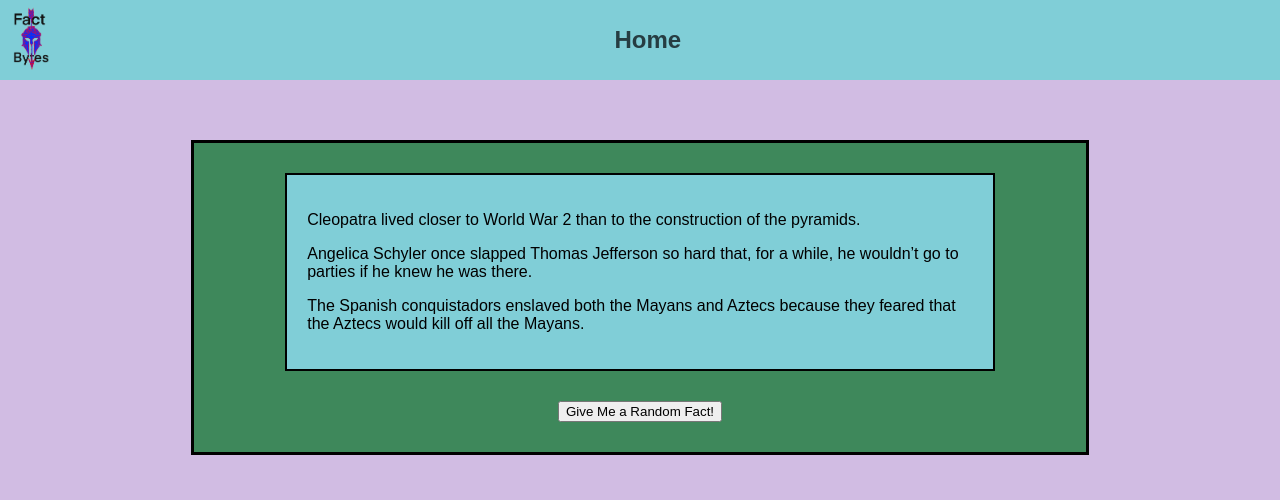
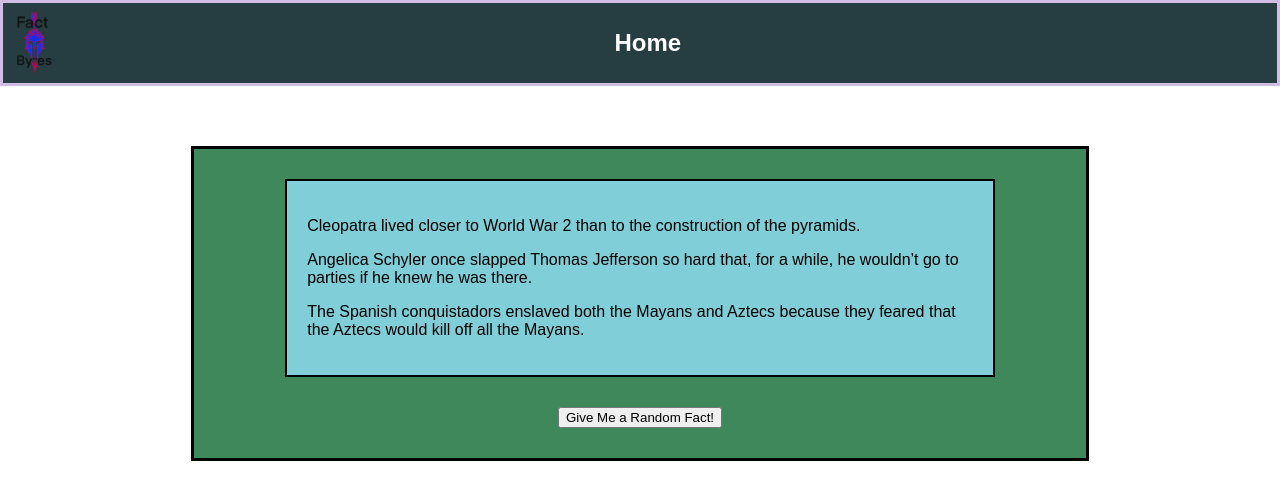
Before and after one commit to EthanK807/wdd130-orme, a plain HTML site: page facts.html in a window 1280 px wide. Drawn offline with Linux system fonts and the light colour scheme.

Commit message:
updated facts css

```diff
--- a/styles/facts.css
+++ b/styles/facts.css
@@ -4,17 +4,18 @@
 body {
     margin: 0;
     font-family: Arial, Helvetica, sans-serif;
-    background-color: #d1bce3;
+    background-color: white;
     text-align: center;
     cursor: url("../images/cursor.png") 15 20, auto;
 }
 header {
     position: relative;
     height: 80px;
-    background: #80ced7;
+    background: #263d42;
     display: flex;
     align-items: center;
     padding-left: 5px;
+    border: 3px solid #d1bce3;
 }
 #logo_link {
     display: block;
@@ -27,11 +28,11 @@ header {
     position: absolute;
     left: 48%;
     font-size: 24px;
-    color: #263d42;
+    color: white;
 }
 .home_link a {
     text-decoration: none;
-    color: #263d42;
+    color: white;
     font-weight: bold;
 }
 .home_link a:hover {
```
